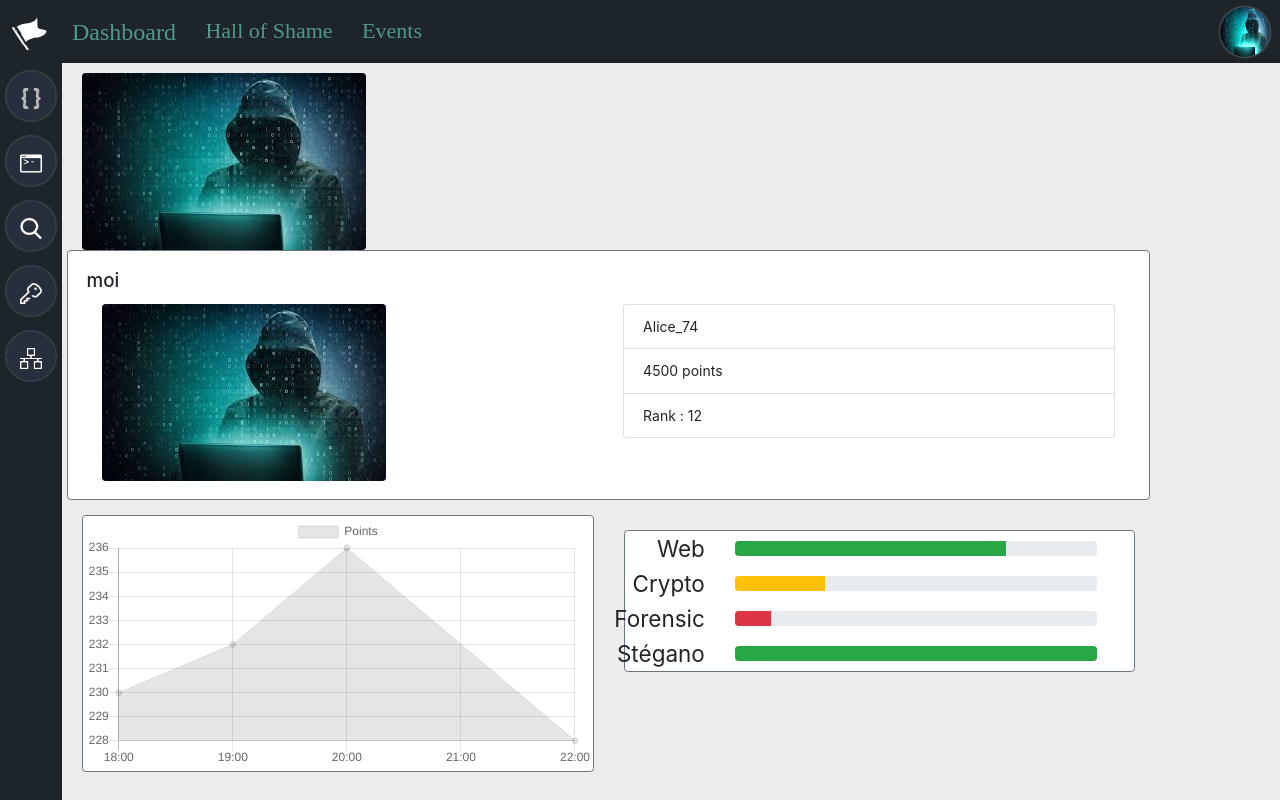
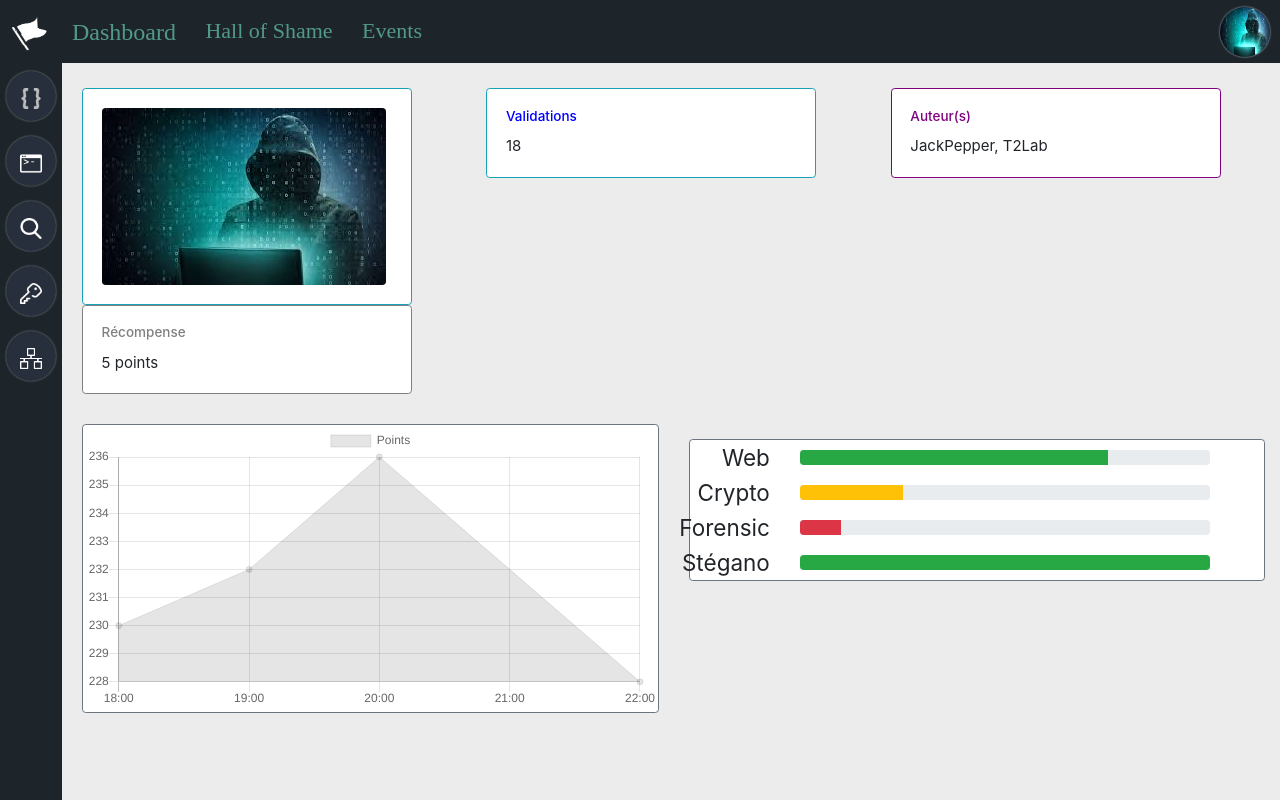
Before and after one commit to nima3333/club_ctf_front, a React app: page /dashboard in a window 1280 px wide. Built offline with nearby package versions, Linux system fonts and the light colour scheme; a web font is replaced by a local one.

Commit message:
beginning of dashboard redo

```diff
--- a/src/components/Dashboard.js
+++ b/src/components/Dashboard.js
@@ -56,43 +56,52 @@ class Dashboard extends Component {
   render() {
     return (
         <div className={`Dashboard  ${styles.main_div}`}>
-            <Container>
-                <Row>
+            <Container fluid="true">
+                <Row className={styles.main_row}>
                     <Col>
-                        <Image className={styles.image2} src={this.state.avatar} rounded />
+                        <Card border="info" className={styles.info_card}>
+                                <Card.Body>
+                                    <Card.Text className={styles.card_title}>
+                                    <Image className={styles.image2} src={this.state.avatar} rounded />
+                                    </Card.Text>
+                                </Card.Body>
+                        </Card>
+
                     </Col>
                     <Col>
-
+                        <Card border="info" className={styles.info_card}>
+                            <Card.Body>
+                                <Card.Title className={styles.info_card_title} style={{color: "blue"}}>Validations</Card.Title>
+                                <Card.Text className={styles.card_title}>
+                                    18
+                                </Card.Text>
+                            </Card.Body>
+                        </Card>
+                    </Col>
+                    <Col>
+                        <Card className={styles.info_card} style={{borderColor:"purple" }}>
+                            <Card.Body>
+                                <Card.Title className={styles.info_card_title} style={{color: "purple"}}>Auteur(s)</Card.Title>
+                                <Card.Text className={styles.card_title}>
+                                    JackPepper, T2Lab
+                                </Card.Text>
+                            </Card.Body>
+                        </Card>
+                    </Col>
+                    <Col>
+                        <Card className={styles.info_card} style={{borderColor:"grey" }}>
+                            <Card.Body>
+                                <Card.Title className={styles.info_card_title} style={{color: "grey"}}>Récompense</Card.Title>
+                                <Card.Text className={styles.card_title}>
+                                    5 points
+                                </Card.Text>
+                            </Card.Body>
+                        </Card>
                     </Col>
                 </Row>
 
 
-
-                <Row>
-                    <Card border="secondary" style={{ width: '100%', fontSize: "14px"}}>
-                        <Card.Body>
-                        <Card.Title>moi</Card.Title>
-                        <Card.Text>
-                            <Container>
-                            <Row>
-                                <Col>
-                                    <Image className={styles.image2} src={this.state.avatar} rounded />
-                                </Col>
-                                <Col>
-                                <ListGroup>
-                                    <ListGroup.Item>{this.state.pseudo}</ListGroup.Item>
-                                    <ListGroup.Item>{this.state.points} points</ListGroup.Item>
-                                    <ListGroup.Item>Rank : {this.state.rank}</ListGroup.Item>
-                                </ListGroup>
-                                </Col>
-                            </Row>
-                            </Container>
-                        </Card.Text>
-                        </Card.Body>
-                    </Card>
-                </Row>
-
-                <Row style={{paddingTop : "15px"}}>
+                <Row className={styles.main_row} style={{paddingTop : "15px"}}>
                     <Col>
                         <Card border="secondary" style={{ width: '100%', fontSize: "14px"}}>
                             <Graphe/>
--- a/src/components/Dashboard.module.css
+++ b/src/components/Dashboard.module.css
@@ -1,7 +1,7 @@
 .main_div {
     padding-top: 10px;
     padding-left: 5px;
-    width: 85vw;
+    width: 100%;
 }
 
 .main_flex {
@@ -156,3 +156,17 @@ padding: 2vw;;
     max-width:100%;
     max-height:100%;
 }
+
+.info_card{
+    width: 22rem;
+}
+
+.info_card_title{
+    font-size: 0.9rem;
+}
+
+.main_row{
+    width:100%;
+    margin:auto;
+    margin-top:1rem;
+}
```
